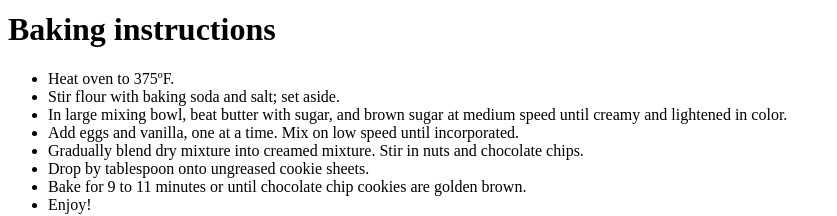
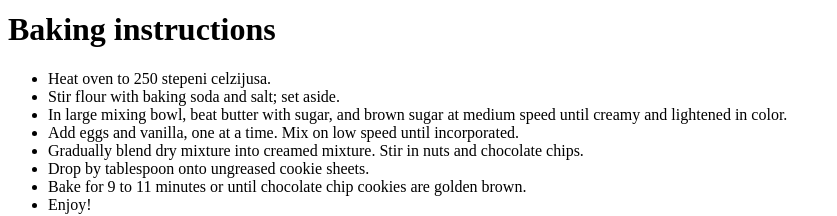
Before and after one commit to uske1311/TarikCookieCompany-, a plain HTML site: page secret recipe.htm in a window 1280 px wide. Shown: the part 270-486 px from the top of the page, without its empty margins (0-837 px from the left). Drawn offline with Linux system fonts and the light colour scheme.

Commit message:
Promjenio sam stepene

```diff
--- a/secret recipe.htm
+++ b/secret recipe.htm
@@ -17,7 +17,7 @@
 </ul>
 <h1>Baking instructions</h1>
 <ul>
-<li>Heat oven to 375ºF.</li>
+<li>Heat oven to 250 stepeni celzijusa.</li>
 <li>Stir flour with baking soda and salt; set aside.</li>
 <li>In large mixing bowl, beat butter with sugar, and brown sugar at medium speed until creamy and lightened in color.</li>
 <li>Add eggs and vanilla, one at a time. Mix on low speed until incorporated.</li>
```
